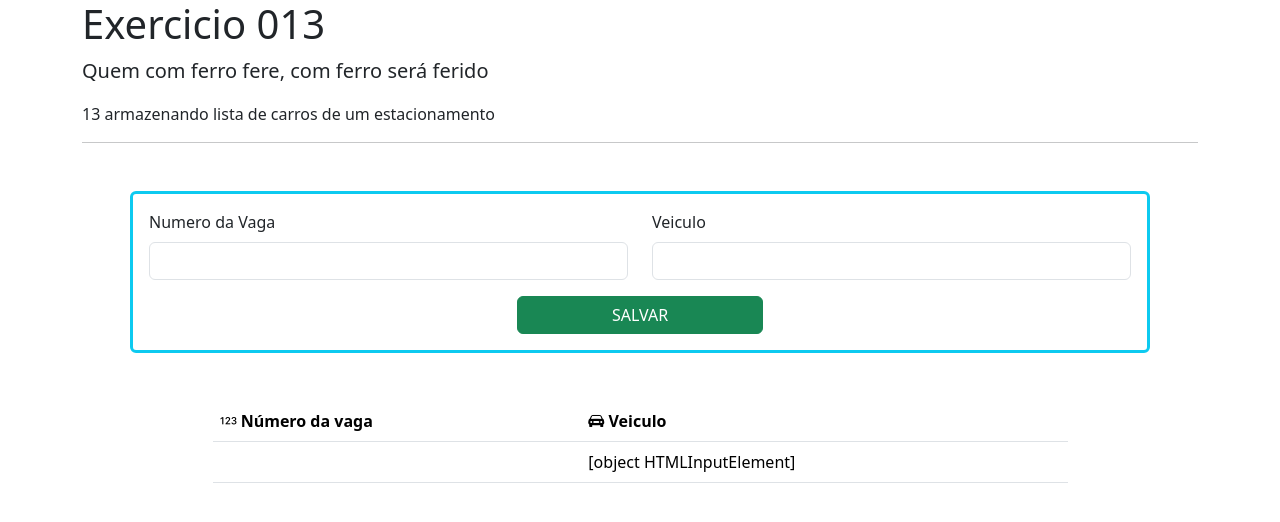
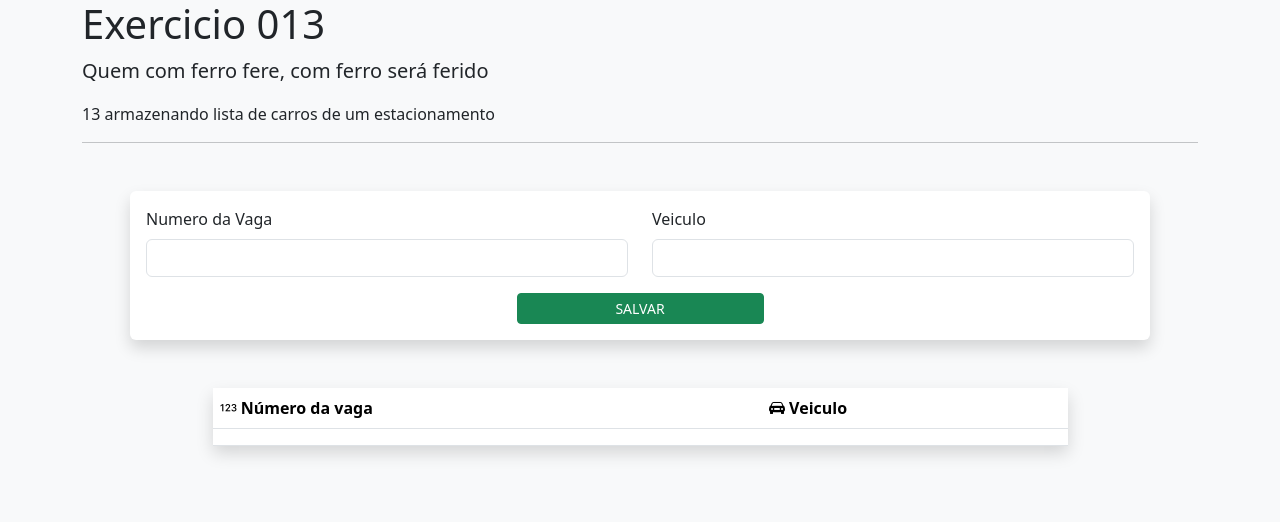
Before and after one commit to chinagliadev/exercicios-JS, a plain HTML site: page exercicio013/index.html in a window 1280 px wide. Both pictures are taken after a click on the button "SALVAR". Drawn offline with nearby package versions, Linux system fonts and the light colour scheme.

Commit message:
Exercicio 13 - Listagem de veiculos

```diff
--- a/exercicio013/app.js
+++ b/exercicio013/app.js
@@ -3,12 +3,8 @@ let veiculos = []
 
 function fnSalvarVeiculo() {
     numerosDeVagas.push(document.getElementById("numero_vaga").value)
-    if(!veiculos.includes(document.getElementById("veiculo").value)){
-        alert("entrou")
-        veiculos.push(veiculo)
-    }else{
-        alert("item ja cadastrado")
-    }
+    let veiculo = document.getElementById("veiculo").value
+    veiculos.push(veiculo)
 }
 
 function fnListarVeiculo() {
@@ -21,4 +17,6 @@ function fnListarVeiculo() {
     }
 }
 
-function fnLimpar() { }
+function fnLimpar() {
+    document.getElementById("form_veiculos").reset()
+}
--- a/exercicio013/index.html
+++ b/exercicio013/index.html
@@ -10,13 +10,13 @@
     <title>Exercicio 013</title>
 </head>
 
-<body>
+<body class="bg-light">
     <div class="container">
         <h1>Exercicio 013</h1>
         <blockquote class="blockquote">Quem com ferro fere, com ferro será ferido</blockquote>
         <p>13 armazenando lista de carros de um estacionamento</p>
         <hr>
-        <form class="border border-info border-3 rounded p-3 m-5">
+        <form id="form_veiculos" class="shadow border-3 rounded p-3 m-5 bg-white">
             <div class="row">
                 <div class="col-sm-12 col-md-6">
                     <label for="numero_vaga" class="form-label">Numero da Vaga</label>
@@ -29,12 +29,12 @@
             </div>
             <div class="row">
                 <div class="col text-center">
-                    <button type="button" class="btn btn-success w-25" onclick="fnSalvarVeiculo();fnListarVeiculo()">SALVAR</button>
+                    <button type="button" class="btn btn-success btn-sm w-25" onclick="fnSalvarVeiculo();fnListarVeiculo();fnLimpar()">SALVAR</button>
                 </div>
             </div>
         </form>
         <div class="row">
-            <table class="table w-75 m-auto">
+            <table class="table w-75 m-auto shadow bg-white">
                 <thead>
                     <thead>
                         <tr>
@@ -44,10 +44,7 @@
                     </thead>
                 </thead>
                 <tbody id="tabela_veiculos">
-                    <tr>
-                        <td>001</td>
-                        <td>Marea EAH-2021</td>
-                    </tr>
+
                 </tbody>
             </table>
         </div>
```
